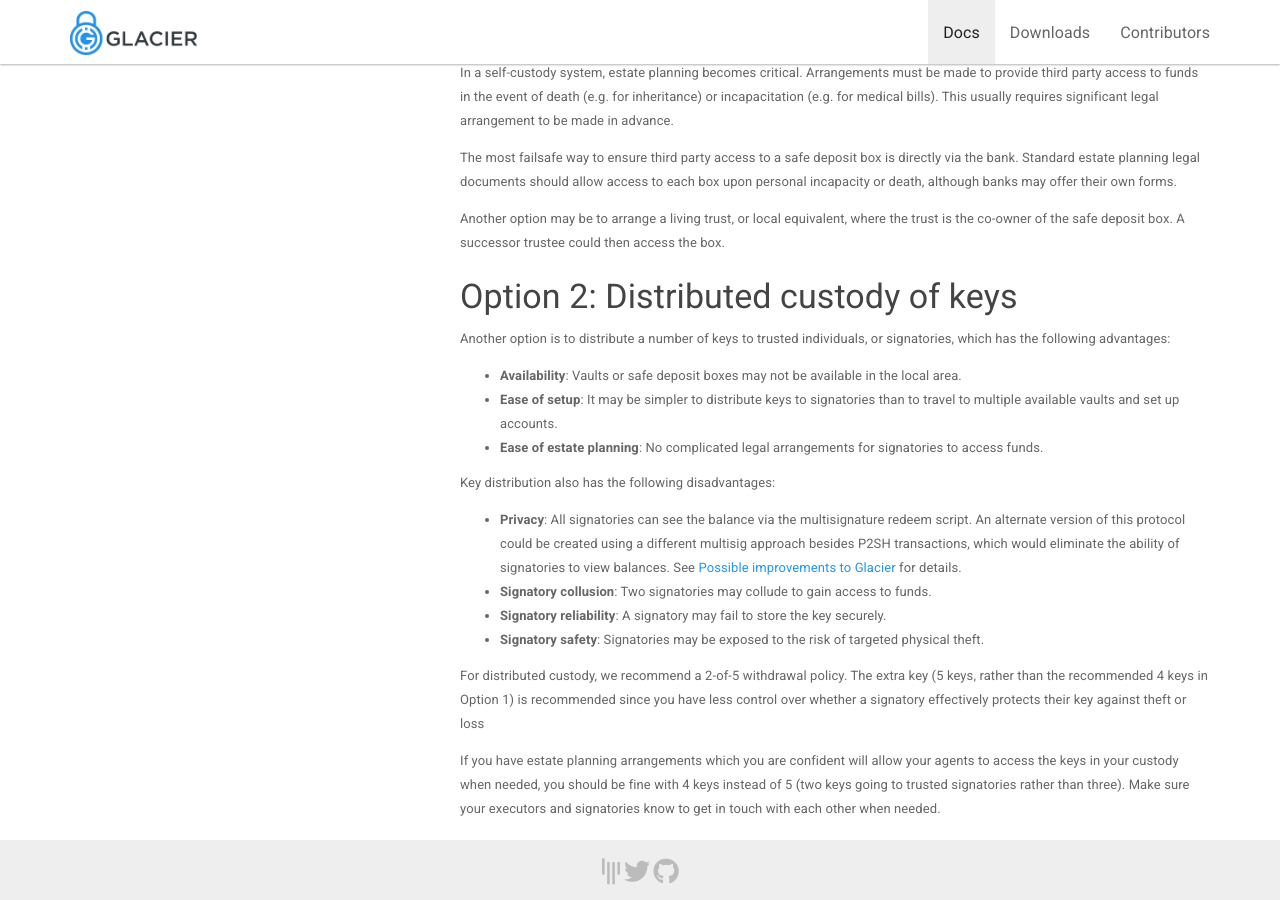
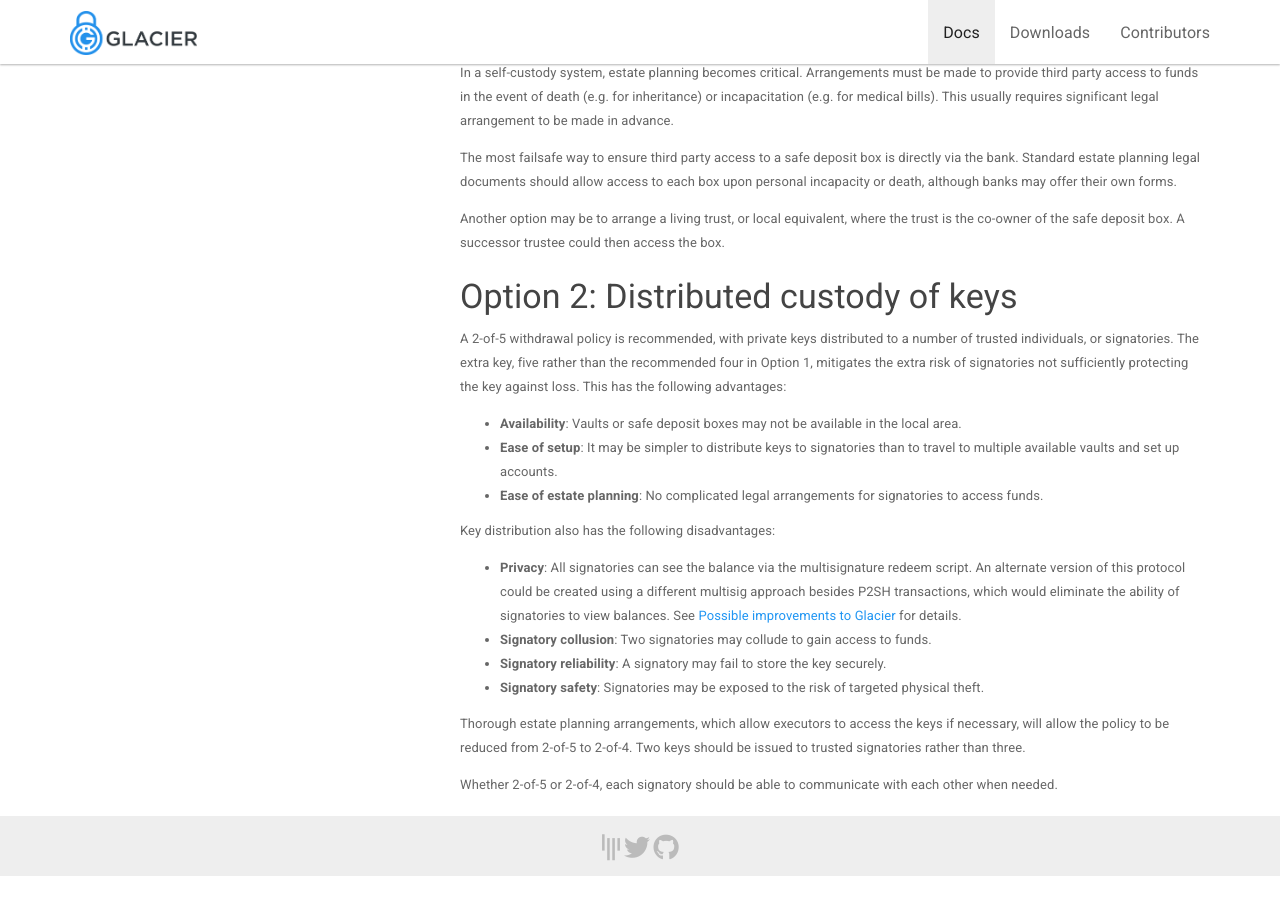
Before and after one commit to GlacierProtocol/glacierprotocol.github.io, a Jekyll site: the page built from _docs/overview/multi-signature-security.md, in a window 1280 px wide and 900 px high, scrolled down 1343 px. Built offline with Jekyll 4.4.1, drawn with Linux system fonts in a browser that asks for light colours; nearby versions of some CDN libraries; after the commit the page ends 2219 px from its top, so only the background shows below that.

Commit message:
Reqord, restructure, "protecting the key against loss" removed
See Github issue #18 for justification of removal of "loss"

```diff
--- a/_docs/overview/multi-signature-security.md
+++ b/_docs/overview/multi-signature-security.md
@@ -74,8 +74,10 @@ is the co-owner of the safe deposit box. A successor trustee could then access t
 
 ### Option 2: Distributed custody of keys
 
-Another option is to distribute a number of keys to trusted individuals, or signatories,
-which has the following advantages:
+A 2-of-5 withdrawal policy is recommended, with private keys distributed to a number
+of trusted individuals, or signatories. The extra key, five rather than the recommended
+four in Option 1, mitigates the extra risk of signatories not sufficiently protecting
+the key against loss. This has the following advantages:
 
 * **Availability**: Vaults or safe deposit boxes may not be available in the local area.
 * **Ease of setup**: It may be simpler to distribute keys to signatories than to travel
@@ -93,13 +95,9 @@ view balances. See [Possible improvements to Glacier](/docs/extend/improvements#
 * **Signatory reliability**: A signatory may fail to store the key securely.
 * **Signatory safety**: Signatories may be exposed to the risk of targeted physical theft.
 
-For distributed custody, we recommend a 2-of-5 withdrawal policy. The extra key
-(5 keys, rather than the recommended
-4 keys in Option 1) is recommended since you have less control over whether
-a signatory effectively protects their key against theft or loss
+Thorough estate planning arrangements, which allow executors to access the keys if
+necessary, will allow the policy to be reduced from 2-of-5 to 2-of-4. Two keys should
+be issued to trusted signatories rather than three.
 
-If you have estate planning arrangements which you are confident will allow your
-agents to access the keys in your custody when needed, you should be fine with
-4 keys instead of 5 (two keys going to trusted signatories rather than three).
-Make sure your executors and signatories know to get in touch with each other
+Whether 2-of-5 or 2-of-4, each signatory should be able to communicate with each other
 when needed.
```
